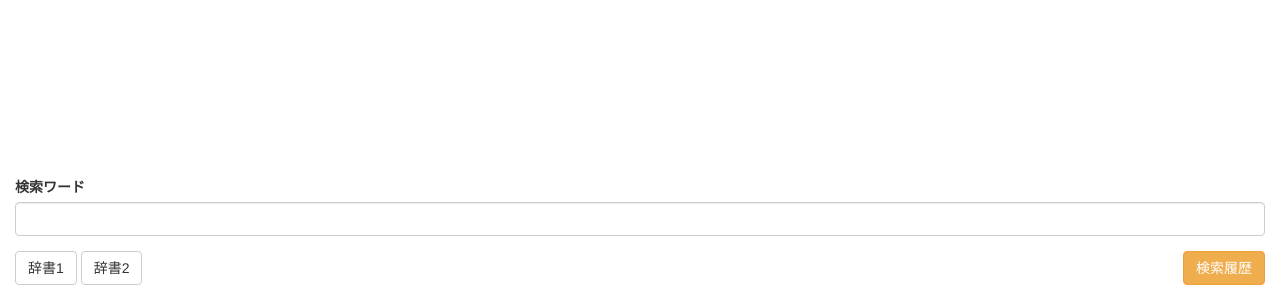
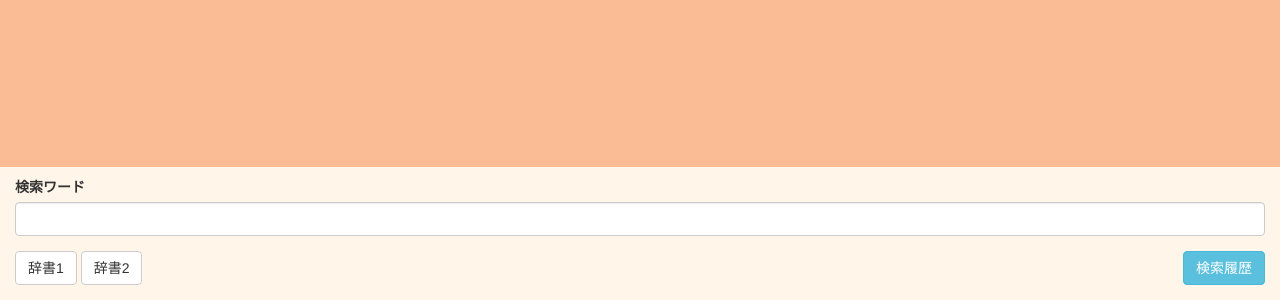
Before and after one commit to microwaver17/Light-Dict, a website: page data/prompt.html in a window 1280 px wide. Shown: the part 500-800 px from the top of the page. Drawn offline with Linux system fonts and the light colour scheme.

Commit message:
検索パネル・検索履歴ページの改善
検索パネルに色を付ける。文字サイズのばらつきを吸収するために開けて
ある上部マージンに色を付けて見た目を良くする
検索履歴ページをパネルに表示しなくなりリンクが必要なくなったので
削除した

```diff
--- a/button.js
+++ b/button.js
@@ -35,7 +35,7 @@ function handleClick(){
     //panel.show({position: button});
     var panel = sdk_panel.Panel({
       width: 300,
-      height: 150,
+      height: 145,
       contentURL: './prompt.html',
       contentScriptFile: './prompt.js',
       position: button
--- a/data/prompt.html
+++ b/data/prompt.html
@@ -3,9 +3,29 @@
   <head>
     <meta charset="UTF-8">
     <link rel="stylesheet" href="./bootstrap.min.css">
+
+<style>
+.bar{
+  position: absolute;
+  width: 100%;
+  height: 100%;
+  background-color: #FABC94;
+}
+.container{
+  padding-top: 10px;
+  position: fixed;
+  bottom: 0;
+  width: 100%;
+  background-color: #FFF5E9;
+}
+</style>
+
   </head>
   <body>
-    <div class="container" style="position: fixed; bottom: 0; width: 100%">
+
+    <div class="bar">
+    </div>
+    <div class="container">
 
       <div class="form-group">
         <label for="query">検索ワード</label>
@@ -14,7 +34,7 @@
       <div class="form-group">
         <button class="btn btn-default" id="dict_1">辞書1</button>
         <button class="btn btn-default" id="dict_2">辞書2</button>
-        <button class="btn btn-warning pull-right" id="history">検索履歴</button>
+        <button class="btn btn-info pull-right" id="history">検索履歴</button>
       </div>
 
     </div>
```
Also changed, not shown: data/history_page.html (+0 -10 lines), data/history_page.js (+0 -10 lines).
